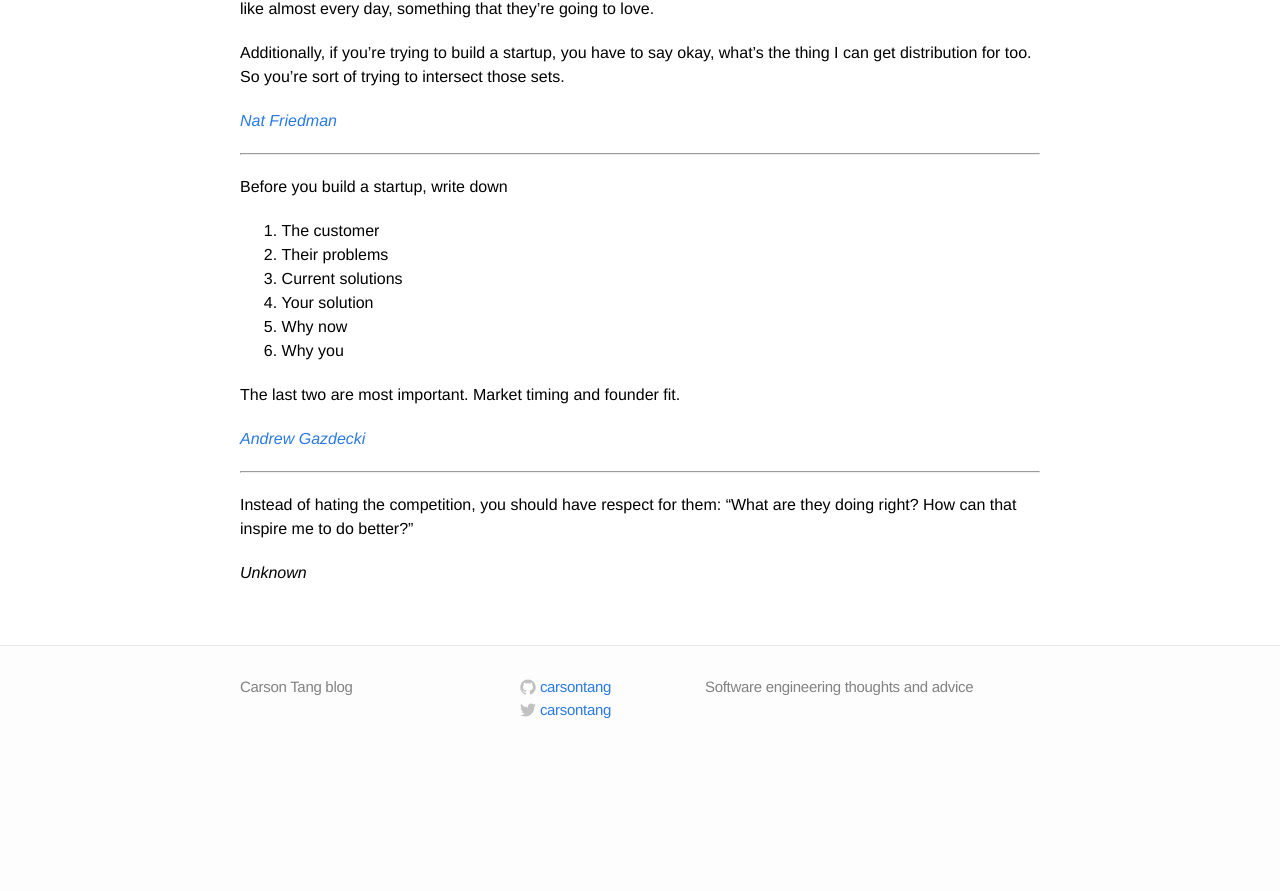
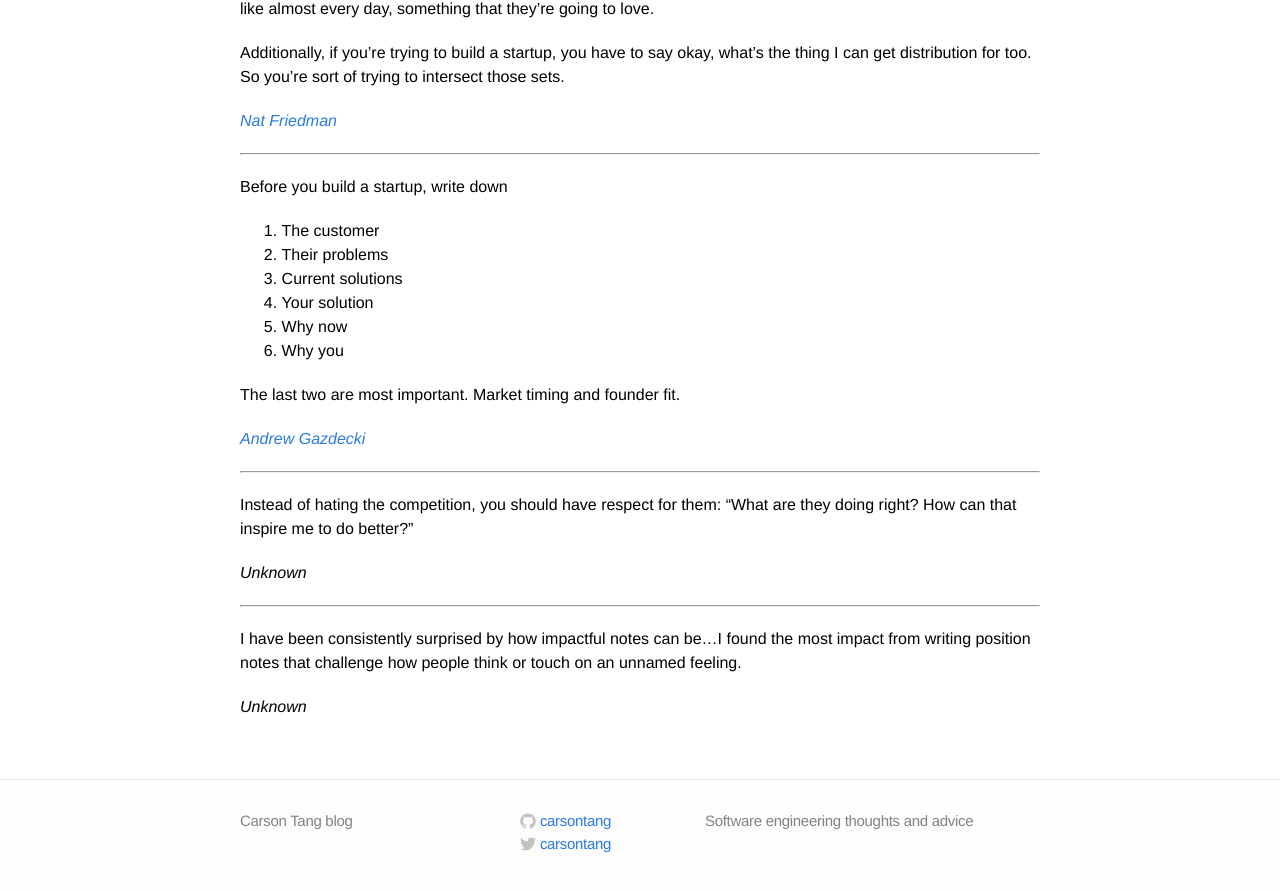
Before and after one commit to carsontang/carsontang.github.io, a Jekyll site: the page built from quotes.md, in a window 1280 px wide and 900 px high, scrolled down 13994 px. Shown: the top 891 px of the window. Built offline with Jekyll 4.4.1, drawn with Linux system fonts in a browser that asks for light colours; before the commit the page ends 14760 px from its top, so only the background shows below that.

Commit message:
add quote on impact
add quote on impact

```diff
--- a/quotes.md
+++ b/quotes.md
@@ -539,3 +539,9 @@ The last two are most important. Market timing and founder fit.
 Instead of hating the competition, you should have respect for them: "What are they doing right? How can that inspire me to do better?"
 
 *Unknown*
+
+---
+
+I have been consistently surprised by how impactful notes can be...I found the most impact from writing position notes that challenge how people think or touch on an unnamed feeling.
+
+*Unknown*
```
